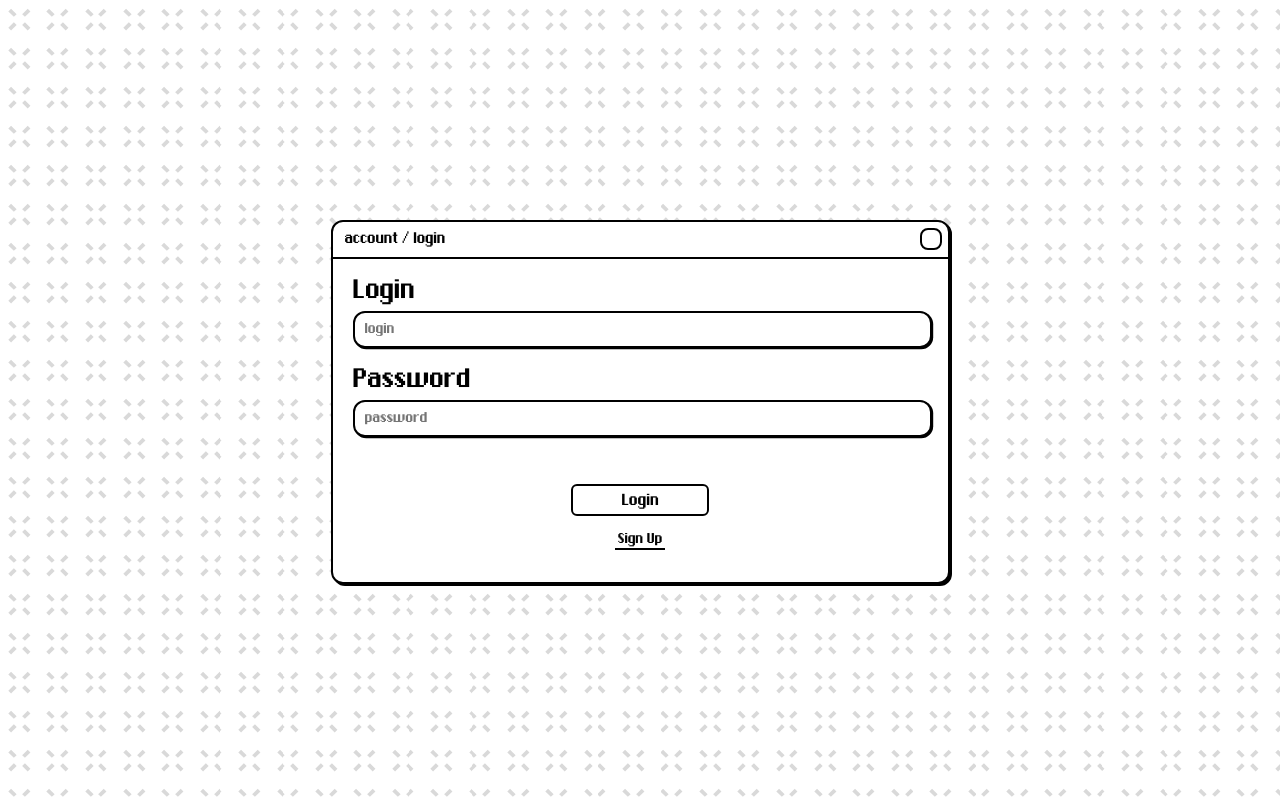
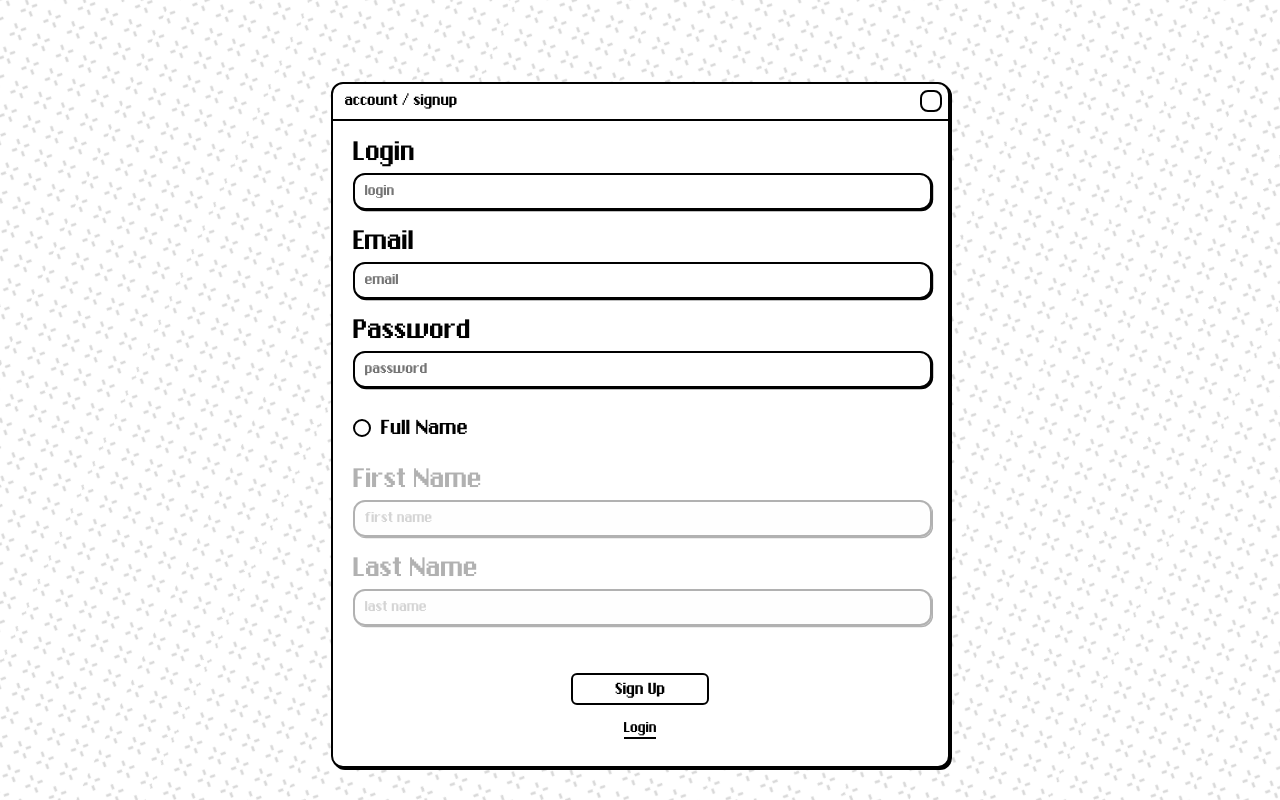
Before and after one commit to zpx64/supreme-octopus, a React (Create React App) app in the folder frontend/app/: page / in a window 1280 px wide. Both pictures are taken after a click on the button "Sign Up". Built offline with nearby package versions, Linux system fonts and the light colour scheme.

Commit message:
Update: write basic signup page

```diff
--- a/frontend/app/src/components/Background/Background.css
+++ b/frontend/app/src/components/Background/Background.css
@@ -1,10 +1,22 @@
-.bg {
-  height: 100vh;
-  width: 100vw;
+#pageBG {
+  display: inline-block;
+  height: 200vh;
+  width: 200vw;
   position: fixed;
   top: 0;
   background: url("./img.svg") repeat;
-  background-size: 3%;
-  overflow: hidden;
+  background-size: 0.5%;
+  transform: rotate(25deg);
+  animation: loading-slide 150s linear infinite;
+  scale: 2;
   z-index: -1;
 }
+
+@keyframes loading-slide {
+  from {
+    background-position: top left;
+  }
+  to {
+    background-position: bottom right;
+  }
+}
--- a/frontend/app/src/components/Background/Background.js
+++ b/frontend/app/src/components/Background/Background.js
@@ -4,7 +4,7 @@
 function Background() {
   return (
     <>
-      <div className="bg"></div>
+      <div id="pageBG"></div>
     </>
   );
 }
--- a/frontend/app/src/components/EnterAccount/EnterAccount.css
+++ b/frontend/app/src/components/EnterAccount/EnterAccount.css
@@ -1,5 +1,6 @@
 :root {
-  --window-height: 360px;
+  --window-height-login: 360px;
+  --window-height-signup: 636px;
   --input-padding: 10px;
 
   --button-normal-bg-color: #FFF;
@@ -14,21 +15,38 @@
 
 p {
   margin: 0;
+  user-select: none;
 }
 
 button {
   padding: 0;
 }
 
-button:active {
+label {
+  user-select: none;
 }
 
-.window {
-  height: var(--window-height);
+.windowL {
+  height: max-content;
   width: 615px;
   position: relative;
   margin: auto;
-  top: calc(50% - calc(var(--window-height) / 2));
+  margin-bottom: 200px;
+  top: calc(50% - calc(var(--window-height-login) / 2));
+  background: #FFF;
+  border-radius: 12px;
+  border: 2.4px solid #000;
+
+  filter: drop-shadow(2.3999998569488525px 2.3999998569488525px 0px #000);
+}
+
+.windowS {
+  height: max-content;
+  width: 615px;
+  position: relative;
+  margin: auto;
+  margin-bottom: 200px;
+  top: calc(50% - calc(var(--window-height-signup) / 2));
   background: #FFF;
   border-radius: 12px;
   border: 2.4px solid #000;
@@ -54,13 +72,17 @@
   line-height: 35px;
 }
 
-.windowHeader > div {
+.windowHeader > a {
   height: 18px;
   width: 18px;
   margin: 6px;
   border-radius: 8px;
   border: 2px solid #000;
   margin-left: auto;
+}
+
+.windowHeader > a:hover {
+  background-color: var(--button-invert-bg-color);
 }
 
 .windowArea {
@@ -92,17 +114,48 @@
   outline: none;
 }
 
+.sectionOption {
+  display: flex;
+  height: 40px;
+  margin-top: 20px;
+  margin-bottom: 20px;
+}
+
+.sectionOption > input {
+  height: 18px;
+  width: 18px;
+  margin: auto 0;
+  appearance: none;
+  border-radius: 100%;
+  border: 2px solid var(--button-normal-border-color);
+}
+
+.sectionOption > input:checked {
+  background-color: black;
+}
+
+.sectionOption > label {
+  margin: auto 0 auto 10px;
+  font-size: 19px;
+  line-height: 43px;
+}
+
+.sectionInactive {
+  opacity: 0.3;
+}
+
 .buttonsContainer {
   display: grid;
   height: 80px;
   width: 100%;
+  margin-bottom: 20px;
   align-content: space-around;
   justify-content: space-evenly;
   align-items: center;
   justify-items: center;
 }
 
-.login {
+.buttonsContainer > *:first-child {
   height: 32px;
   width: 138px;
   background-color: #FFF;
@@ -110,23 +163,23 @@
   border: 2px solid #000;
 }
 
-.login:active {
+.buttonsContainer > *:first-child:active {
   background-color: var(--button-invert-bg-color);
   border: 2px solid var(--button-invert-border-color);
 }
 
-.login:active p {
+.buttonsContainer > *:first-child:active p {
   color: var(--button-invert-border-color);
 }
 
-.login > p {
+.buttonsContainer > *:first-child > p {
   font-size: 15px;
   line-height: 32px;
 }
 
-.signup {
+.buttonsContainer > *:nth-child(2) {
   height: 21px;
-  width: 50px;
+  width: max-content;
   background-color: #FFF;
   margin: 0;
   border: none;
--- a/frontend/app/src/components/EnterAccount/EnterAccount.js
+++ b/frontend/app/src/components/EnterAccount/EnterAccount.js
@@ -1,13 +1,59 @@
-import React from 'react';
+import React, { useState } from 'react';
 import './EnterAccount.css';
 
-function Login() {
+
+function SignUpScreen({onLoginClick}) {
+  const [isFullNameChecked, setIsFullNameChecked] = useState(false);
+
   return (
     <>
-      <div className="window">
+      <div className="windowS">
+        <div className="windowHeader">
+          <p>account / signup</p>
+          <a href="https://google.com/"> </a>
+        </div>
+        <form className="windowArea">
+          <div className="section">
+            <p>Login</p>
+            <input type="text" id="login-input" name="login" placeholder="login" minLength="1" maxLength="256"/>
+          </div>
+          <div className="section">
+            <p>Email</p>
+            <input type="email" id="login-email" name="email" placeholder="email" minLength="1" maxLength="256"/>
+          </div>
+          <div className="section">
+            <p>Password</p>
+            <input type="password" id="login-password" name="password" placeholder="password" minLength="1" maxLength="256"/>
+          </div>
+          <div className="sectionOption">
+            <input type="checkbox" id="full-name-checkbox" name="full-name" checked={isFullNameChecked} onChange={() => setIsFullNameChecked(!isFullNameChecked)} />
+            <label>Full Name</label>
+          </div>
+          <div className={`section ${!isFullNameChecked ? 'sectionInactive' : ''}`}>
+            <p>First Name</p>
+            <input type="text" id="first-name-input" name="first-name" placeholder="first name" minLength="1" maxLength="256" disabled={!isFullNameChecked}/>
+          </div>
+          <div className={`section ${!isFullNameChecked ? 'sectionInactive' : ''}`}>
+            <p>Last Name</p>
+            <input type="text" id="last-name-input" name="last-name" placeholder="last name" minLength="1" maxLength="256" disabled={!isFullNameChecked} />
+          </div>
+        </form>
+        <div className="buttonsContainer">
+          <button className="login"><p>Sign Up</p></button>
+          <button className="signup" onClick={onLoginClick}><p>Login</p></button>
+        </div>
+      </div>
+    </>
+  );
+}
+
+function LoginScreen({onSignUpClick}) {
+  return (
+    <>
+      <div className="windowL">
         <div className="windowHeader">
           <p>account / login</p>
-          <div></div>
+          <a href="https://google.com/"> </a>
         </div>
         <div className="windowArea">
           <div className="section">
@@ -21,11 +67,35 @@
         </div>
         <div className="buttonsContainer">
           <button className="login"><p>Login</p></button>
-          <button className="signup"><p>Sign Up</p></button>
+          <button onClick={onSignUpClick}><p>Sign Up</p></button>
         </div>
       </div>
     </>
   );
 }
 
-export default Login;
+function EnterAccount() {
+  const [renderLogin, setRenderLogin] = useState(true);
+
+  function handleChange() {
+    if (renderLogin) {
+      setRenderLogin(false);
+      console.log("Render is changed to: 'SignUp'")
+    } else {
+      setRenderLogin(true);
+      console.log("Render is changed to: 'Login'")
+    }
+  }
+
+  return (
+    <>
+      {renderLogin ? (
+        <LoginScreen onSignUpClick={() => handleChange()} />
+      ) : (
+        <SignUpScreen onLoginClick={() => handleChange()} />
+      )}
+    </>
+  )
+}
+
+export default EnterAccount;
```
